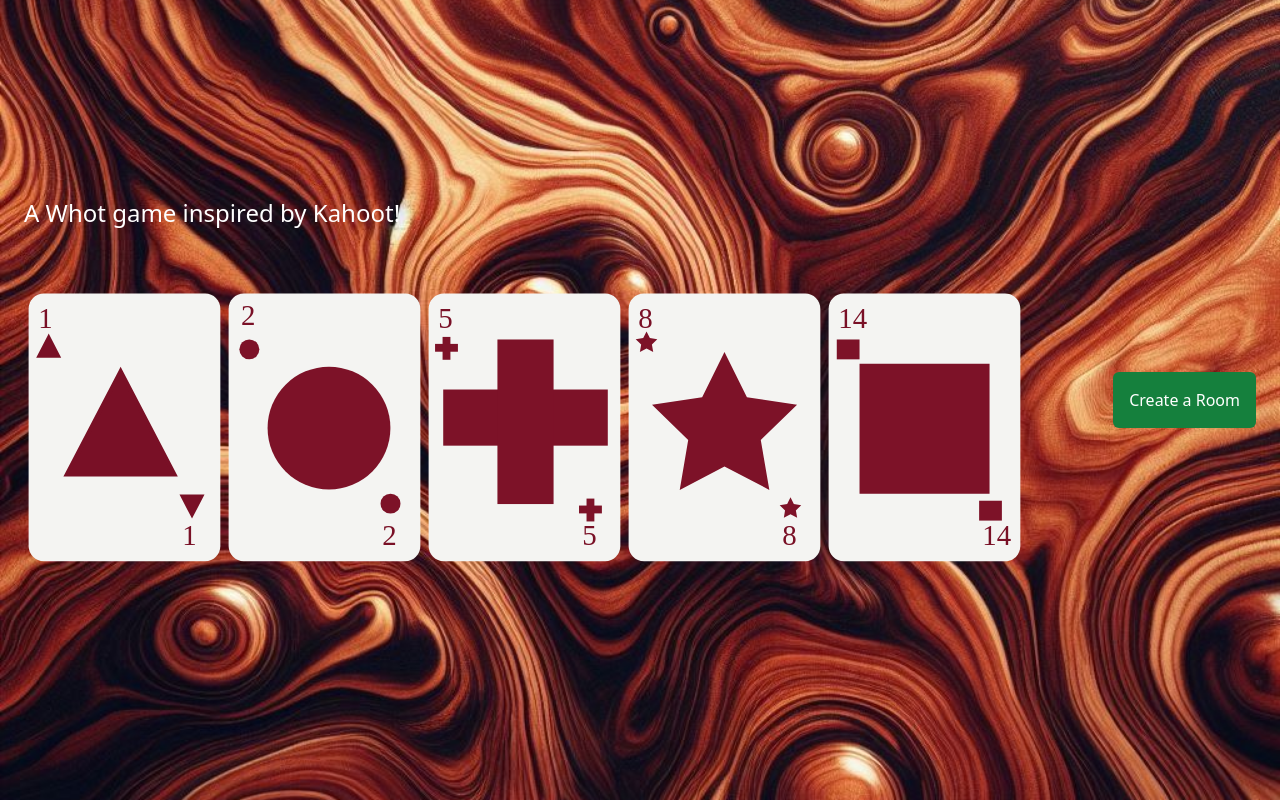
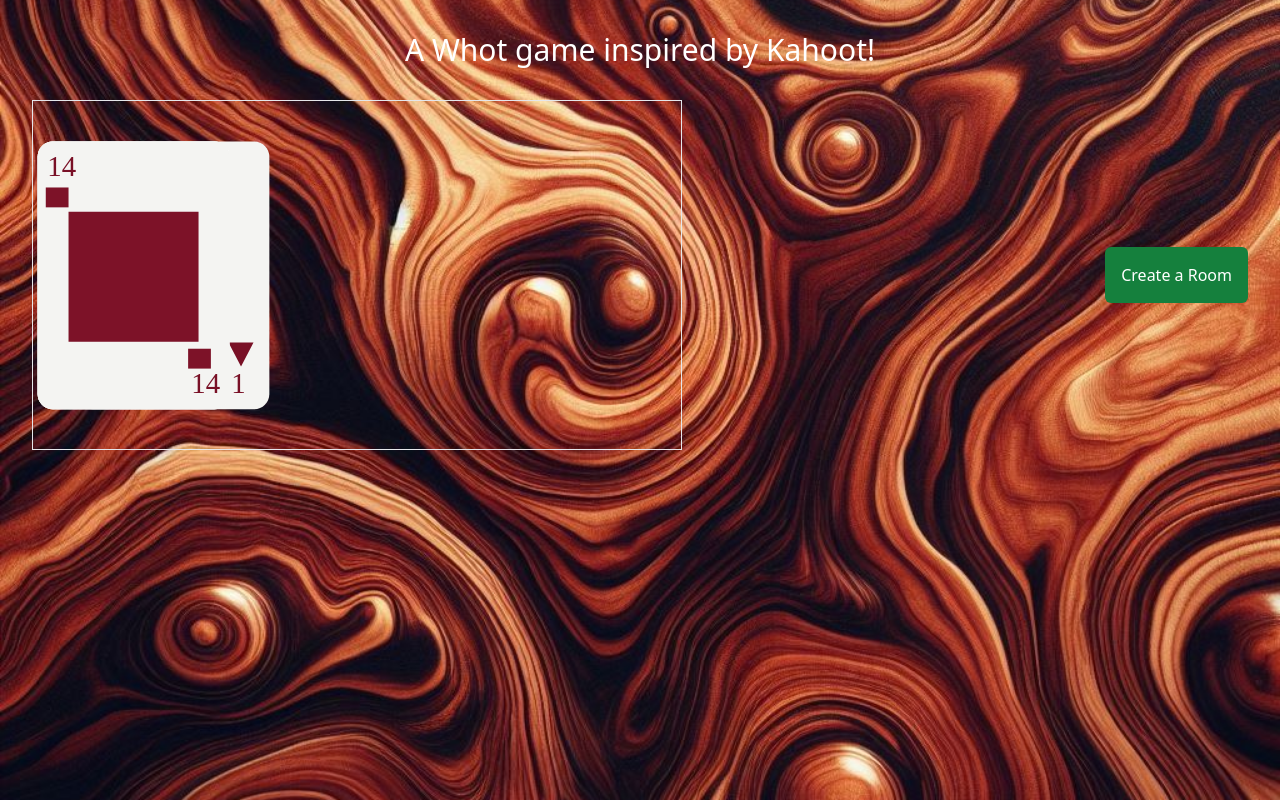
Before and after one commit to OlaleyeFisayo/whot-, a React (Vite) app in the folder client/: page / in a window 1280 px wide. Built offline with nearby package versions, Linux system fonts and the light colour scheme.

Commit message:
Update index.tsx

```diff
--- a/client/src/pages/desktopIndex/index.tsx
+++ b/client/src/pages/desktopIndex/index.tsx
@@ -3,22 +3,22 @@ import Card from "../../components/cards";
 
 export default function DesktopIndex() {
   return (
-    <section className="w-full min-h-[100dvh] flex items-center p-6 justify-between">
-      <div>
-        <h1 className="text-2xl mb-6">A Whot game inspired by Kahoot!</h1>
-        <div className="flex">
-          <Card shape="Triangle" value={1} />
-          <Card shape="Circle" value={2} />
-          <Card shape="Cross" value={5} />
-          <Card shape="Star" value={8} />
-          <Card shape="Square" value={14} />
+    <section className="w-full min-h-[100dvh] p-8">
+      <h1 className="text-3xl mb-8 w-full text-center">
+        A Whot game inspired by Kahoot!
+      </h1>
+      <section className="flex items-center justify-between gap-3 w-full">
+        <div className="flex relative max-w-[650px] w-full h-[350px] border-solid border">
+          <Card shape="Triangle" value={1} className="absolute left-10 " />
+          <Card shape="Circle" value={2} className="absolute" />
+          <Card shape="Cross" value={5} className="absolute" />
+          <Card shape="Star" value={8} className="absolute" />
+          <Card shape="Square" value={14} className="absolute" />
         </div>
-      </div>
-      <div>
         <Button className="bg-green-700 p-4 rounded-md hover:bg-green-800 transition-all ease-in-out">
           Create a Room
         </Button>
-      </div>
+      </section>
     </section>
   );
 }
```
